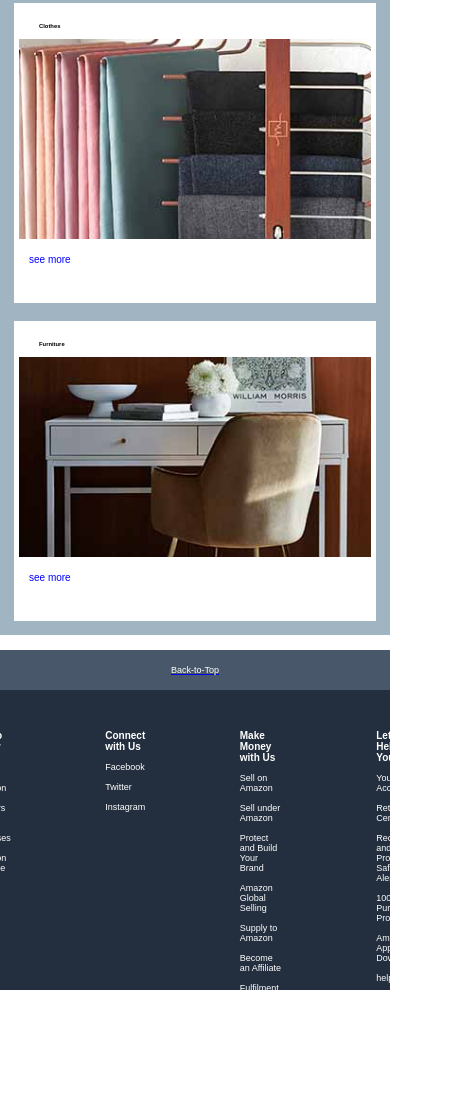
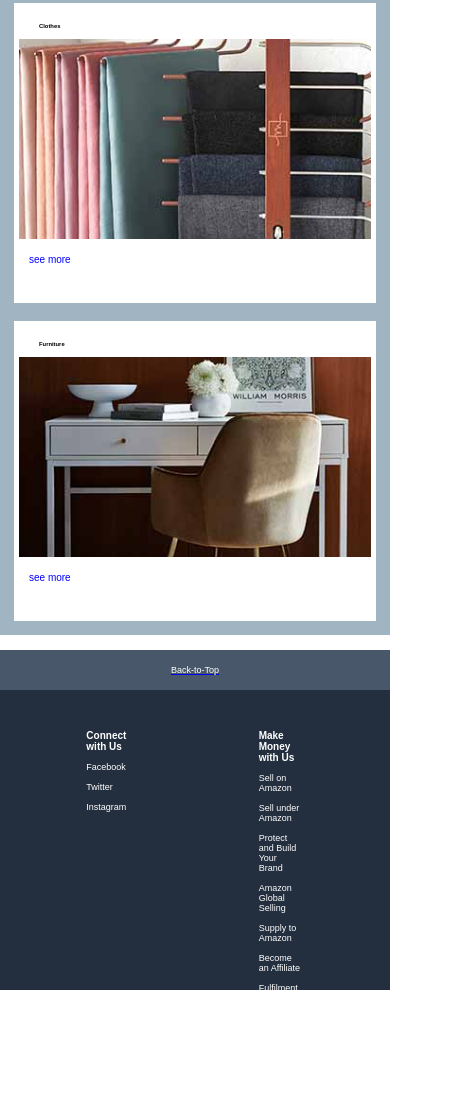
Before and after one commit to Tushar-Kale326/Amazon-clone-html-css, a plain HTML site: page source_code/index.html in a window 390 px wide. Shown: the part 2231-3324 px from the top of the page, 473 px wide, since content can reach past the window. Drawn offline with Linux system fonts and the light colour scheme.

Commit message:
changed gap for responsiveness in footer

```diff
--- a/source_code/style.css
+++ b/source_code/style.css
@@ -423,7 +423,7 @@
     width: 100%;
     display: flex;
     justify-content: center;
-    gap: 2.5cm;
+    gap:3.5cm;
 
 }
 
```
